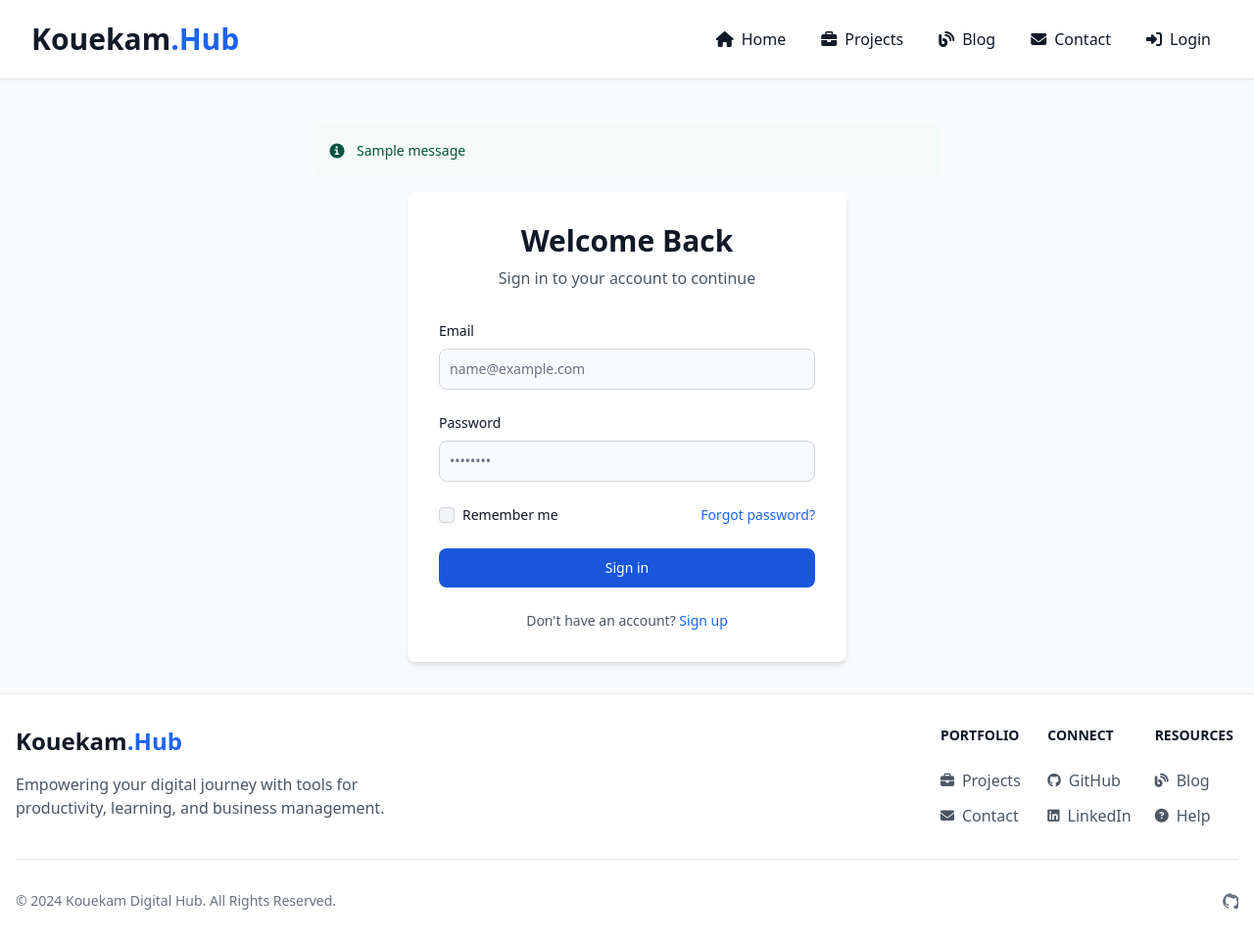
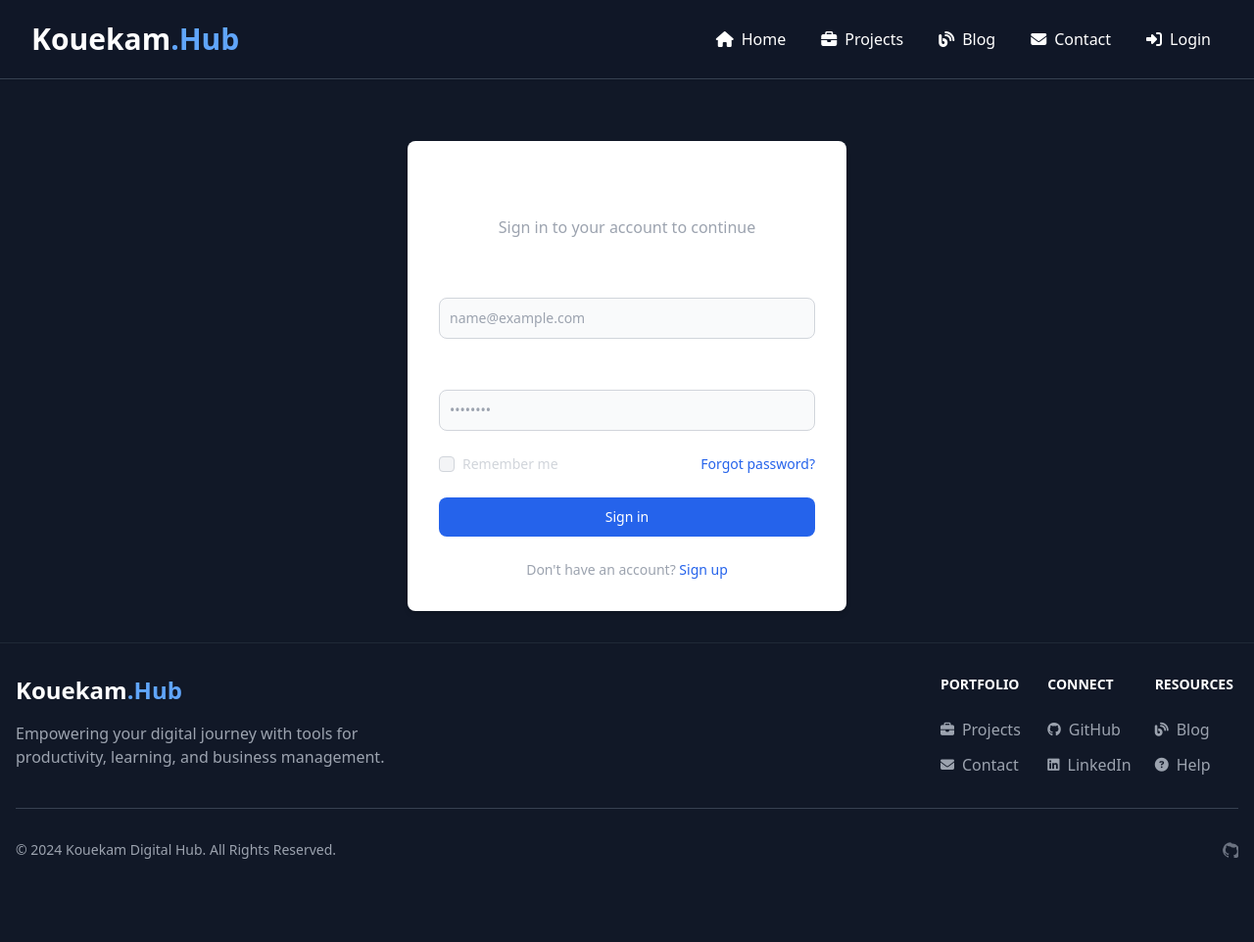
Before and after one commit to kouekamluc/kouekam-portfolio, a Django app: page /accounts/login/?next=/academic/course/1/delete/ in a window 1280 px wide. Shown: the whole page at 98% size. After the commit the page ends 877 px from the top, so only its background shows below. Run offline with Django 5.2, Linux system fonts and the light colour scheme; tables that the repository leaves empty hold one stand-in row (values such as "Sample post"); one stand-in notice (Sample message) is shown; style sheets or scripts are compiled from the project's sources; some libraries are stand-ins or nearby versions.

Commit message:
Fix production styling for login and account templates - Add Tailwind CDN fallback to account/base.html - Add dark mode support and improved message styling - Ensure all account templates are styled in production

```diff
--- a/templates/account/base.html
+++ b/templates/account/base.html
@@ -1,10 +1,25 @@
 {% load static %}
 <!DOCTYPE html>
-<html lang="en">
+<html lang="en" class="scroll-smooth dark">
 <head>
     <meta charset="UTF-8">
     <meta name="viewport" content="width=device-width, initial-scale=1.0">
     <title>{% block head_title %}Account{% endblock %} - Kouekam Digital Hub</title>
+    <!-- Tailwind CDN as fallback for production -->
+    <script src="https://cdn.tailwindcss.com"></script>
+    <script>
+        tailwind.config = {
+            darkMode: 'class',
+            theme: {
+                extend: {
+                    colors: {
+                        primary: {"50":"#eff6ff","100":"#dbeafe","200":"#bfdbfe","300":"#93c5fd","400":"#60a5fa","500":"#3b82f6","600":"#2563eb","700":"#1d4ed8","800":"#1e40af","900":"#1e3a8a","950":"#172554"}
+                    }
+                }
+            }
+        }
+    </script>
+    <!-- Static CSS file (primary) -->
     <link href="{% static 'css/output.css' %}" rel="stylesheet">
     <link rel="stylesheet" href="https://cdnjs.cloudflare.com/ajax/libs/font-awesome/6.4.0/css/all.min.css">
     <style>
@@ -25,7 +40,7 @@
         }
     </style>
 </head>
-<body class="bg-gray-50 text-gray-900 flex flex-col min-h-screen">
+<body class="bg-gray-50 dark:bg-gray-900 text-gray-900 dark:text-white flex flex-col min-h-screen transition-colors duration-200">
     {% include 'components/navbar.html' %}
 
     <main class="flex-grow">
@@ -33,14 +48,35 @@
             {% if messages %}
                 <div class="mb-4">
                     {% for message in messages %}
-                        <div id="alert-{{ forloop.counter }}" class="flex items-center p-4 mb-4 {% if message.tags == 'error' %}text-red-800 bg-red-50{% elif message.tags == 'success' %}text-green-800 bg-green-50{% else %}text-blue-800 bg-blue-50{% endif %} rounded-lg" role="alert">
-                            <svg class="flex-shrink-0 w-4 h-4" aria-hidden="true" xmlns="http://www.w3.org/2000/svg" fill="currentColor" viewBox="0 0 20 20">
-                                <path d="M10 .5a9.5 9.5 0 1 0 9.5 9.5A9.51 9.51 0 0 0 10 .5ZM9.5 4a1.5 1.5 0 1 1 0 3 1.5 1.5 0 0 1 0-3ZM12 15H8a1 1 0 0 1 0-2h1v-3H8a1 1 0 0 1 0-2h2a1 1 0 0 1 1 1v4h1a1 1 0 0 1 0 2Z"/>
+                        <div id="alert-{{ forloop.counter }}"
+                             class="flex items-center p-4 mb-4 rounded-lg shadow-lg
+                             {% if message.tags == 'error' or message.tags == 'danger' %}
+                                 text-red-800 bg-red-50 dark:bg-red-900 dark:text-red-200 border border-red-200 dark:border-red-800
+                             {% elif message.tags == 'success' %}
+                                 text-green-800 bg-green-50 dark:bg-green-900 dark:text-green-200 border border-green-200 dark:border-green-800
+                             {% elif message.tags == 'warning' %}
+                                 text-yellow-800 bg-yellow-50 dark:bg-yellow-900 dark:text-yellow-200 border border-yellow-200 dark:border-yellow-800
+                             {% else %}
+                                 text-blue-800 bg-blue-50 dark:bg-blue-900 dark:text-blue-200 border border-blue-200 dark:border-blue-800
+                             {% endif %}"
+                             role="alert">
+                            <svg class="flex-shrink-0 w-5 h-5 mr-3" aria-hidden="true" xmlns="http://www.w3.org/2000/svg" fill="currentColor" viewBox="0 0 20 20">
+                                {% if message.tags == 'error' or message.tags == 'danger' %}
+                                    <path fill-rule="evenodd" d="M10 18a8 8 0 100-16 8 8 0 000 16zM8.707 7.293a1 1 0 00-1.414 1.414L8.586 10l-1.293 1.293a1 1 0 101.414 1.414L10 11.414l1.293 1.293a1 1 0 001.414-1.414L11.414 10l1.293-1.293a1 1 0 00-1.414-1.414L10 8.586 8.707 7.293z" clip-rule="evenodd"/>
+                                {% elif message.tags == 'success' %}
+                                    <path fill-rule="evenodd" d="M10 18a8 8 0 100-16 8 8 0 000 16zm3.707-9.293a1 1 0 00-1.414-1.414L9 10.586 7.707 9.293a1 1 0 00-1.414 1.414l2 2a1 1 0 001.414 0l4-4z" clip-rule="evenodd"/>
+                                {% else %}
+                                    <path d="M10 .5a9.5 9.5 0 1 0 9.5 9.5A9.51 9.51 0 0 0 10 .5ZM9.5 4a1.5 1.5 0 1 1 0 3 1.5 1.5 0 0 1 0-3ZM12 15H8a1 1 0 0 1 0-2h1v-3H8a1 1 0 0 1 0-2h2a1 1 0 0 1 1 1v4h1a1 1 0 0 1 0 2Z"/>
+                                {% endif %}
                             </svg>
-                            <span class="sr-only">Info</span>
-                            <div class="ms-3 text-sm font-medium">
-                                {{ message }}
-                            </div>
+                            <div class="text-sm font-medium flex-1">{{ message }}</div>
+                            <button type="button" onclick="this.parentElement.remove()"
+                                    class="ml-auto -mx-1.5 -my-1.5 rounded-lg p-1.5 inline-flex h-8 w-8 hover:bg-opacity-20 focus:ring-2 focus:ring-offset-2 transition-colors">
+                                <span class="sr-only">Close</span>
+                                <svg class="w-5 h-5" fill="currentColor" viewBox="0 0 20 20">
+                                    <path fill-rule="evenodd" d="M4.293 4.293a1 1 0 011.414 0L10 8.586l4.293-4.293a1 1 0 111.414 1.414L11.414 10l4.293 4.293a1 1 0 01-1.414 1.414L10 11.414l-4.293 4.293a1 1 0 01-1.414-1.414L8.586 10 4.293 5.707a1 1 0 010-1.414z" clip-rule="evenodd"></path>
+                                </svg>
+                            </button>
                         </div>
                     {% endfor %}
                 </div>
@@ -54,5 +90,34 @@
     {% include 'components/footer.html' %}
 
     <script src="https://cdnjs.cloudflare.com/ajax/libs/flowbite/2.2.0/flowbite.min.js"></script>
+    <script>
+        // Enable dark mode by default (or use saved preference)
+        (function() {
+            const html = document.documentElement;
+            const savedTheme = localStorage.getItem('theme');
+
+            if (savedTheme === 'light') {
+                html.classList.remove('dark');
+            } else if (savedTheme === 'dark') {
+                html.classList.add('dark');
+            } else {
+                // Default to dark mode
+                html.classList.add('dark');
+                localStorage.setItem('theme', 'dark');
+            }
+        })();
+
+        // Auto-dismiss messages after 5 seconds
+        document.addEventListener('DOMContentLoaded', function() {
+            const alerts = document.querySelectorAll('[id^="alert-"]');
+            alerts.forEach(alert => {
+                setTimeout(() => {
+                    alert.style.transition = 'opacity 0.3s ease-out';
+                    alert.style.opacity = '0';
+                    setTimeout(() => alert.remove(), 300);
+                }, 5000);
+            });
+        });
+    </script>
 </body>
 </html>
```
